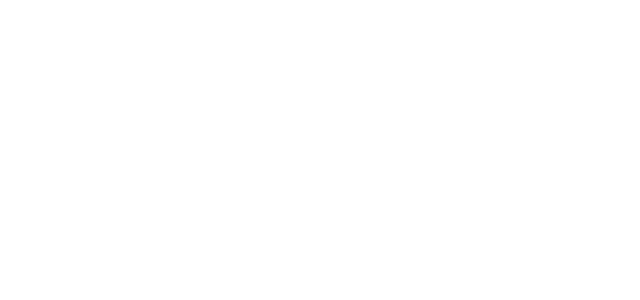
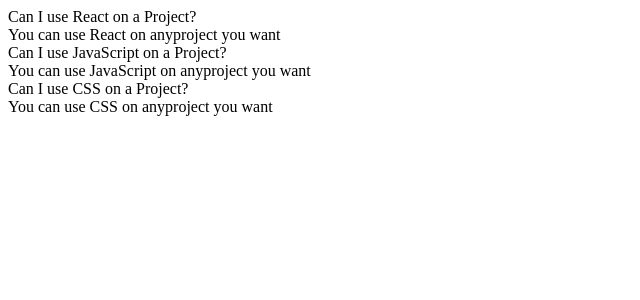
Before and after one commit to paudel54/ReactJS, a React (Create React App) app in the folder 5_comps/: page / in a window 1280 px wide. Shown: the top 300 px of the page, without its empty margins (0-640 px from the left). Built offline with nearby package versions, Linux system fonts and the light colour scheme.

Commit message:
building list preview

```diff
--- a/5_comps/src/App.js
+++ b/5_comps/src/App.js
@@ -4,15 +4,19 @@ function App() {
     const items = [
         // contains array of objects
         {
+            id: 'randl34',
             label: 'Can I use React on a Project?',
             content: 'You can use React on anyproject you want'
 
         },
         {
+
+            id: 'oun34',
             label: 'Can I use JavaScript on a Project?',
             content: 'You can use JavaScript on anyproject you want'
         },
         {
+            id: '98uy',
             label: 'Can I use CSS on a Project?',
             content: 'You can use CSS on anyproject you want'
         }
--- a/5_comps/src/components/Accordion.js
+++ b/5_comps/src/components/Accordion.js
@@ -1,7 +1,18 @@
 // created component named Accordion.
 function Accordion({ items }) {
+    const renderedItems = items.map((item) => {
+        return (
+            // on building list the parent div must possess id, that may in future come from external api or anythings,
 
-    return <div />
+            <div key={item.id}>
+                <div>{item.label}</div>
+                <div>{item.content}</div>
+            </div>
+        );
+    });
+    return <div>
+        {renderedItems}
+    </div>;
 }
 
 export default Accordion;
```
